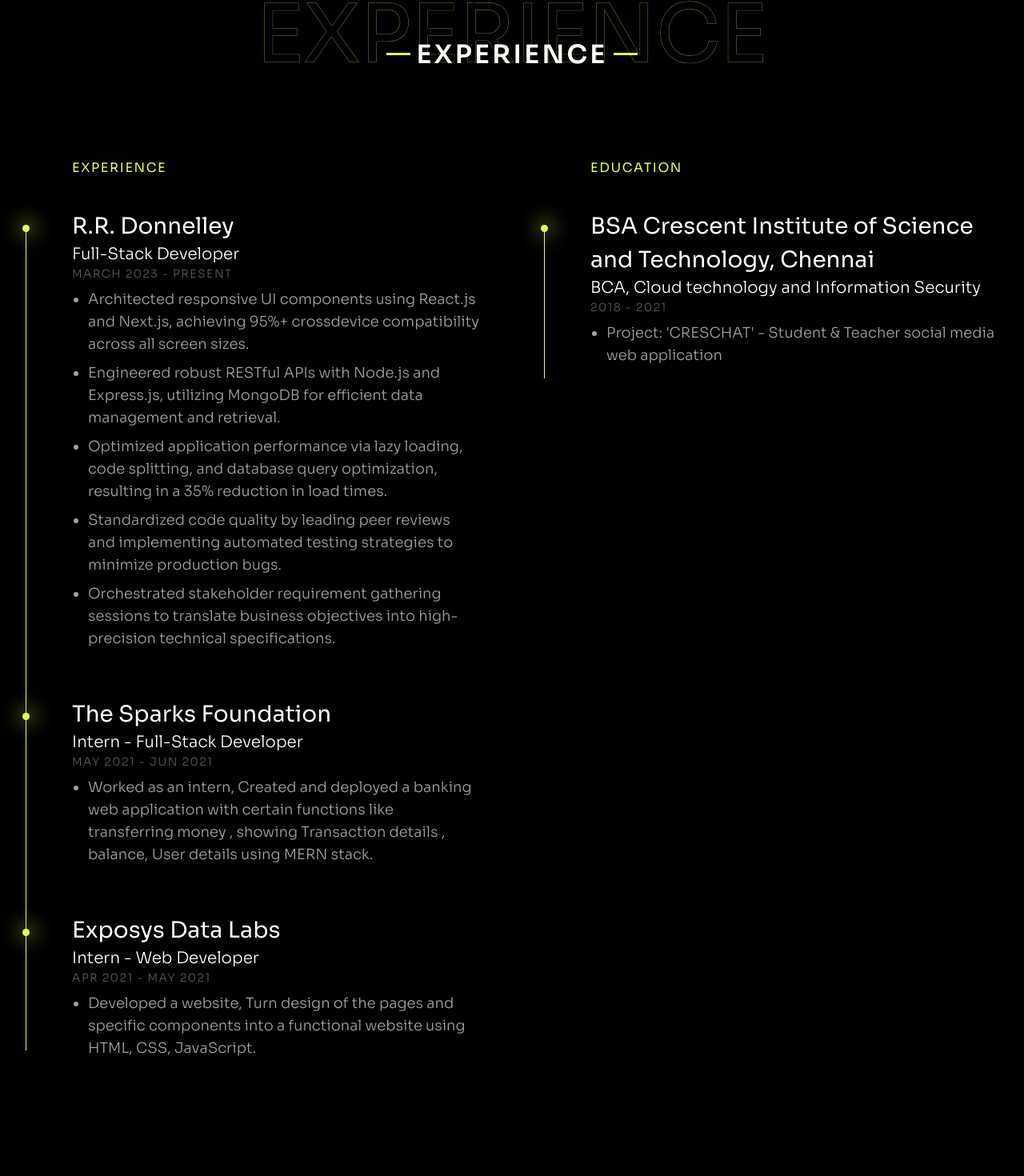
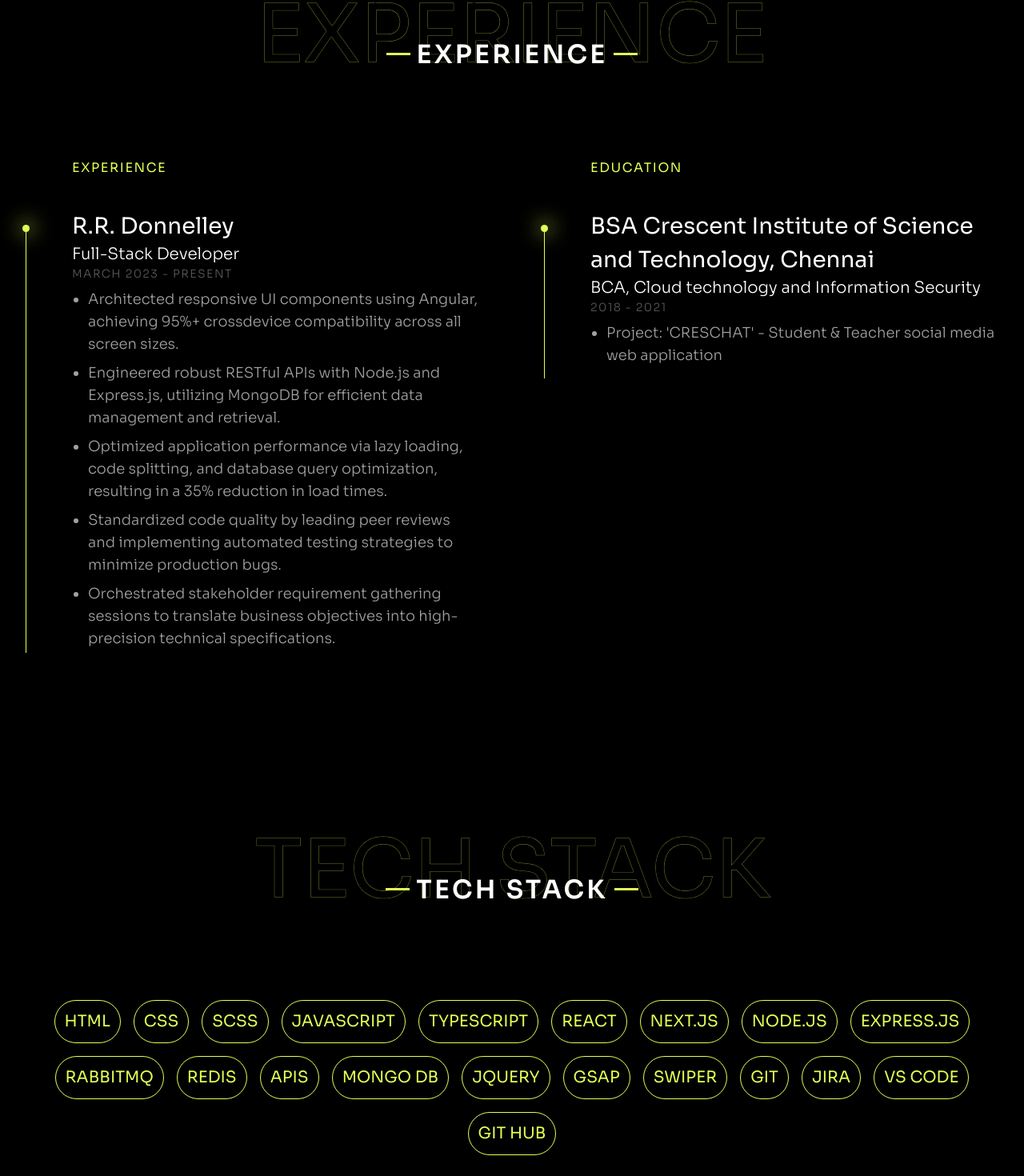
Before and after one commit to shaheedams/my-portfolio, a Next.js app: page / in a window 1280 px wide. Shown: the part 2981-4451 px from the top of the page at 80% size. Built offline with nearby package versions, Linux system fonts and the light colour scheme.

Commit message:
Update experience component with Angular details

```diff
--- a/src/components/experience/page.tsx
+++ b/src/components/experience/page.tsx
@@ -8,17 +8,7 @@ const Experience = () => {
         company: "R.R. Donnelley",
         role: "Full-Stack Developer",
         duration: "March 2023 - Present",
-        points: ["Architected responsive UI components using React.js and Next.js, achieving 95%+ crossdevice compatibility across all screen sizes.", "Engineered robust RESTful APIs with Node.js and Express.js, utilizing MongoDB for efficient data management and retrieval.", "Optimized application performance via lazy loading, code splitting, and database query optimization, resulting in a 35% reduction in load times.", "Standardized code quality by leading peer reviews and implementing automated testing strategies to minimize production bugs.", "Orchestrated stakeholder requirement gathering sessions to translate business objectives into high-precision technical specifications."]
-      }, {
-        company: "The Sparks Foundation",
-        role: "Intern - Full-Stack Developer",
-        duration: "May 2021 - Jun 2021",
-        points: ["Worked as an intern,  Created and deployed a banking web application with certain functions like transferring money , showing Transaction details , balance, User details using MERN stack."]
-      }, {
-        company: "Exposys Data Labs",
-        role: "Intern - Web Developer",
-        duration: "Apr 2021 - May 2021",
-        points: ["Developed a website, Turn design of the pages and specific components into a functional website using HTML, CSS, JavaScript."]
+        points: ["Architected responsive UI components using Angular, achieving 95%+ crossdevice compatibility across all screen sizes.", "Engineered robust RESTful APIs with Node.js and Express.js, utilizing MongoDB for efficient data management and retrieval.", "Optimized application performance via lazy loading, code splitting, and database query optimization, resulting in a 35% reduction in load times.", "Standardized code quality by leading peer reviews and implementing automated testing strategies to minimize production bugs.", "Orchestrated stakeholder requirement gathering sessions to translate business objectives into high-precision technical specifications."]
       }
     ], education: [
       {
```
